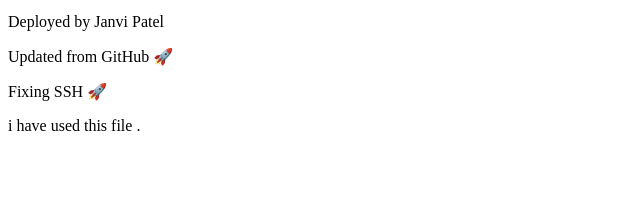
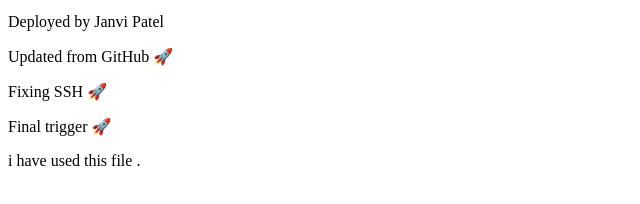
Before and after one commit to janvipatel1910/ec2-web-app-deployment, a plain HTML site: page index.html in a window 1280 px wide. Shown: the part 128-332 px from the top of the page, without its empty margins (0-640 px from the left). Drawn offline with Linux system fonts and the light colour scheme.

Commit message:
Update index.html

```diff
--- a/index.html
+++ b/index.html
@@ -4,6 +4,7 @@
 <p>Deployed by Janvi Patel</p>
 <p>Updated from GitHub 🚀</p>
 <p>Fixing SSH 🚀</p>
+<p>Final trigger 🚀</p>
 
 
 i have used this file .
```
